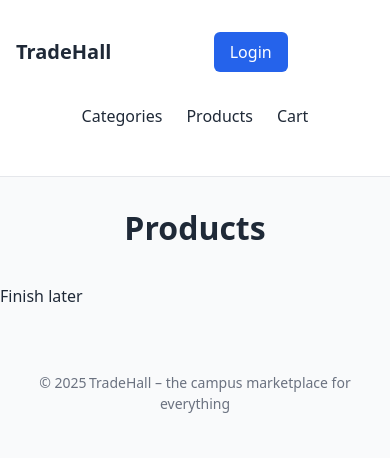
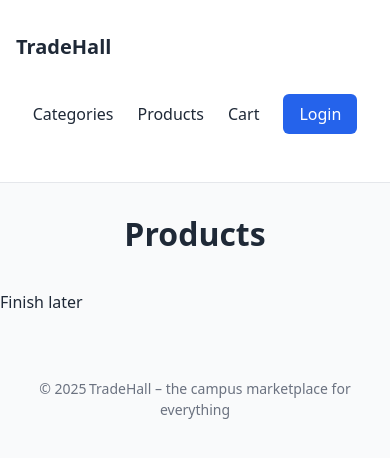
Before and after one commit to drk-c/TradeHall, a React (Create React App) app in the folder tradehall/: page /products in a window 390 px wide. Shown: the top 458 px of the page. Built offline with nearby package versions, Linux system fonts and the light colour scheme.

Commit message:
Made login button separate component and fixed navbar responsive design

```diff
--- /dev/null
+++ b/tradehall/src/components/LoginButton/LoginButton.css
@@ -0,0 +1,19 @@
+.login-button {
+    padding: 0.5rem 1rem;
+    background-color: #2563eb; /* blue-600 */
+    color: white;
+    border-radius: 0.375rem;
+    font-weight: 500;
+    transition: background-color 0.2s ease;
+}
+
+.login-button:hover {
+    background-color: #1d4ed8; /* blue-700 */
+}
+/*
+@media (max-width: 768px) {
+    .login-button {
+        margin: 0 auto;
+    }
+}
+*/
--- /dev/null
+++ b/tradehall/src/components/LoginButton/LoginButton.js
@@ -0,0 +1,13 @@
+import React from 'react';
+import { Link } from 'react-router-dom';
+import './LoginButton.css';
+
+function Navbar() {
+    return (
+        <>
+            <Link to="/login" className="login-button">Login</Link>
+         </>
+    );
+};
+
+export default Navbar;
--- a/tradehall/src/components/Navbar/NavBar.js
+++ b/tradehall/src/components/Navbar/NavBar.js
@@ -1,6 +1,7 @@
 import React from 'react';
 import { Link } from 'react-router-dom';
 import './NavBar.css';
+import Login from "../LoginButton/LoginButton.js";
 
 function Navbar() {
     return (
@@ -12,9 +13,9 @@ function Navbar() {
                     <Link to="/categories">Categories</Link>
                     <Link to="/products">Products</Link>
                     <Link to="/cart">Cart</Link>
+                    <Login />
                 </nav>
 
-                <Link to="/login" className="login-button">Login</Link>
             </div>
         </header>
     );
--- a/tradehall/src/components/Navbar/Navbar.css
+++ b/tradehall/src/components/Navbar/Navbar.css
@@ -44,27 +44,8 @@
     width: 100%;
 }
 
-/* Login button styles */
-.login-button {
-    padding: 0.5rem 1rem;
-    background-color: #2563eb; /* blue-600 */
-    color: white;
-    border-radius: 0.375rem;
-    font-weight: 500;
-    transition: background-color 0.2s ease;
-}
-
-.login-button:hover {
-    background-color: #1d4ed8; /* blue-700 */
-    text-decoration: none; /* Prevents the underline effect from nav a::after */
-}
-
-.login-button:hover::after {
-    width: 0; /* Prevents the underline effect from nav a::after */
-}
-
 /* Responsive adjustments */
-@media (max-width: 768px) {
+@media (max-width: 500px) {
     .container {
         flex-wrap: wrap;
         gap: 1rem;
@@ -76,8 +57,4 @@
         justify-content: center;
         margin: 1rem 0;
     }
-
-    .login-button {
-        margin: 0 auto;
-    }
 }
```
